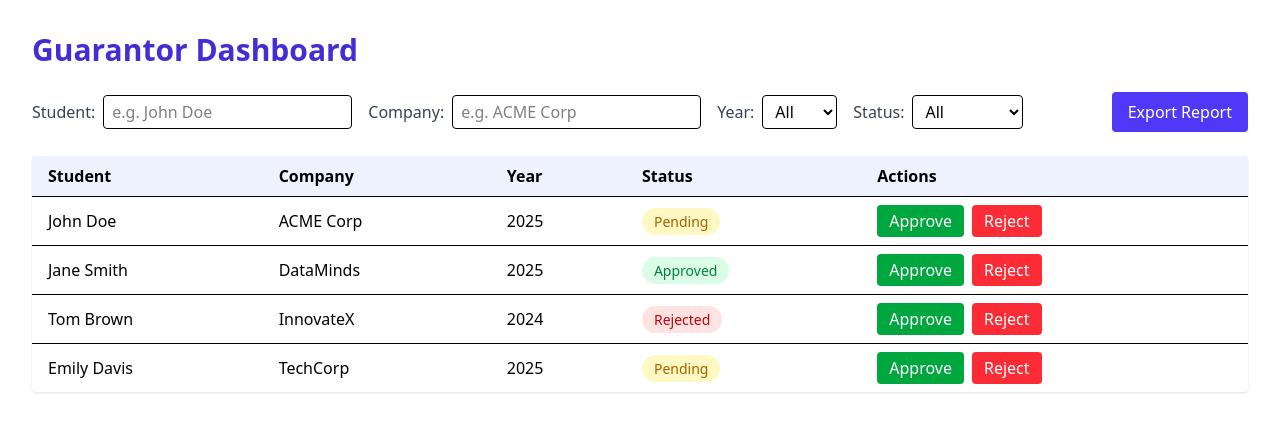
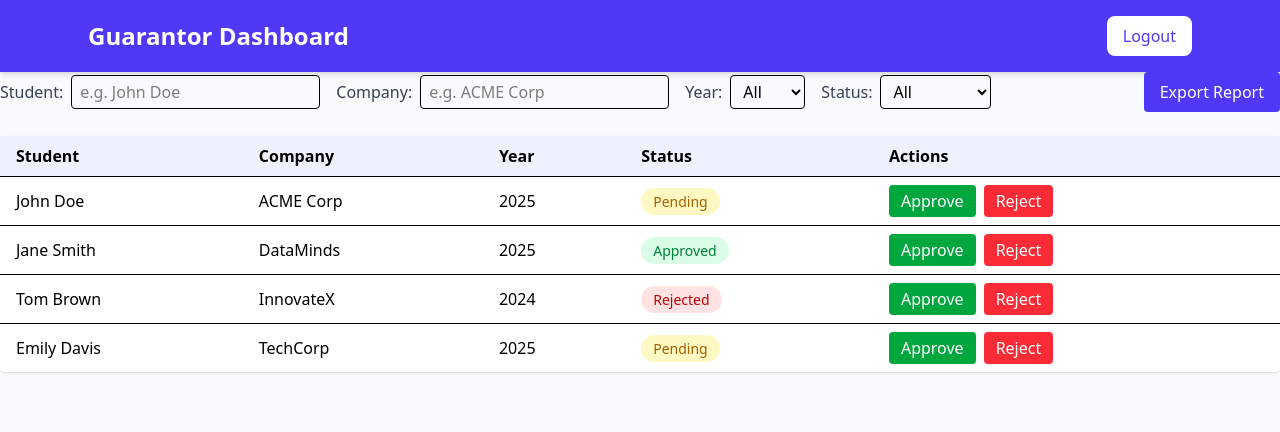
Before and after one commit to Edodian/System-Evidencie-Odbornej-Praxe, a Vue app in the folder Frontend/: page /dashboard/guarantor in a window 1280 px wide. Shown: the top 432 px of the page. Built offline with nearby package versions, Linux system fonts and the light colour scheme; the HTML template or start-up script is replaced by a standard one.

Commit message:
feature: Update Guarantor and Company dashboard UI and add logout button

```diff
--- a/Frontend/src/views/DashboardCompany.vue
+++ b/Frontend/src/views/DashboardCompany.vue
@@ -1,7 +1,17 @@
 <template>
-  <div class="p-8">
-    <h1 class="text-3xl font-bold text-indigo-700 mb-6">Company Dashboard</h1>
-
+  <div class="min-h-screen bg-gray-50">
+    <!-- Header -->
+    <header class="bg-indigo-600 text-white py-4 shadow-md">
+      <div class="max-w-6xl mx-auto flex justify-between items-center px-6">
+        <h1 class="text-2xl font-semibold">Company Dashboard</h1>
+        <button
+          @click="logout"
+          class="bg-white text-indigo-600 font-medium px-4 py-2 rounded-lg hover:bg-indigo-100"
+        >
+          Logout
+        </button>
+      </div>
+    </header>
     <table class="min-w-full bg-white shadow rounded">
       <thead>
         <tr class="bg-indigo-50">
@@ -52,6 +62,13 @@
 </template>
 
 <script setup>
+import { useRouter } from 'vue-router'
+const router = useRouter()
+
+const logout = () => {
+  router.push('/login')
+}
+
 import { ref } from 'vue'
 
 const applications = ref([
--- a/Frontend/src/views/DashboardGuarantor.vue
+++ b/Frontend/src/views/DashboardGuarantor.vue
@@ -1,6 +1,17 @@
 <template>
-  <div class="p-8">
-    <h1 class="text-3xl font-bold text-indigo-700 mb-6">Guarantor Dashboard</h1>
+  <div class="min-h-screen bg-gray-50">
+    <!-- Header -->
+    <header class="bg-indigo-600 text-white py-4 shadow-md">
+      <div class="max-w-6xl mx-auto flex justify-between items-center px-6">
+        <h1 class="text-2xl font-semibold">Guarantor Dashboard</h1>
+        <button
+          @click="logout"
+          class="bg-white text-indigo-600 font-medium px-4 py-2 rounded-lg hover:bg-indigo-100"
+        >
+          Logout
+        </button>
+      </div>
+    </header>
 
     <!-- 🔹 Фильтры -->
     <div class="flex flex-wrap items-center justify-between gap-4 mb-6">
@@ -107,6 +118,13 @@
 </template>
 
 <script setup>
+import { useRouter } from 'vue-router'
+const router = useRouter()
+
+const logout = () => {
+  router.push('/login')
+}
+
 import { ref, computed } from 'vue'
 
 // 📌 Список стажировок (пока локально)
```
